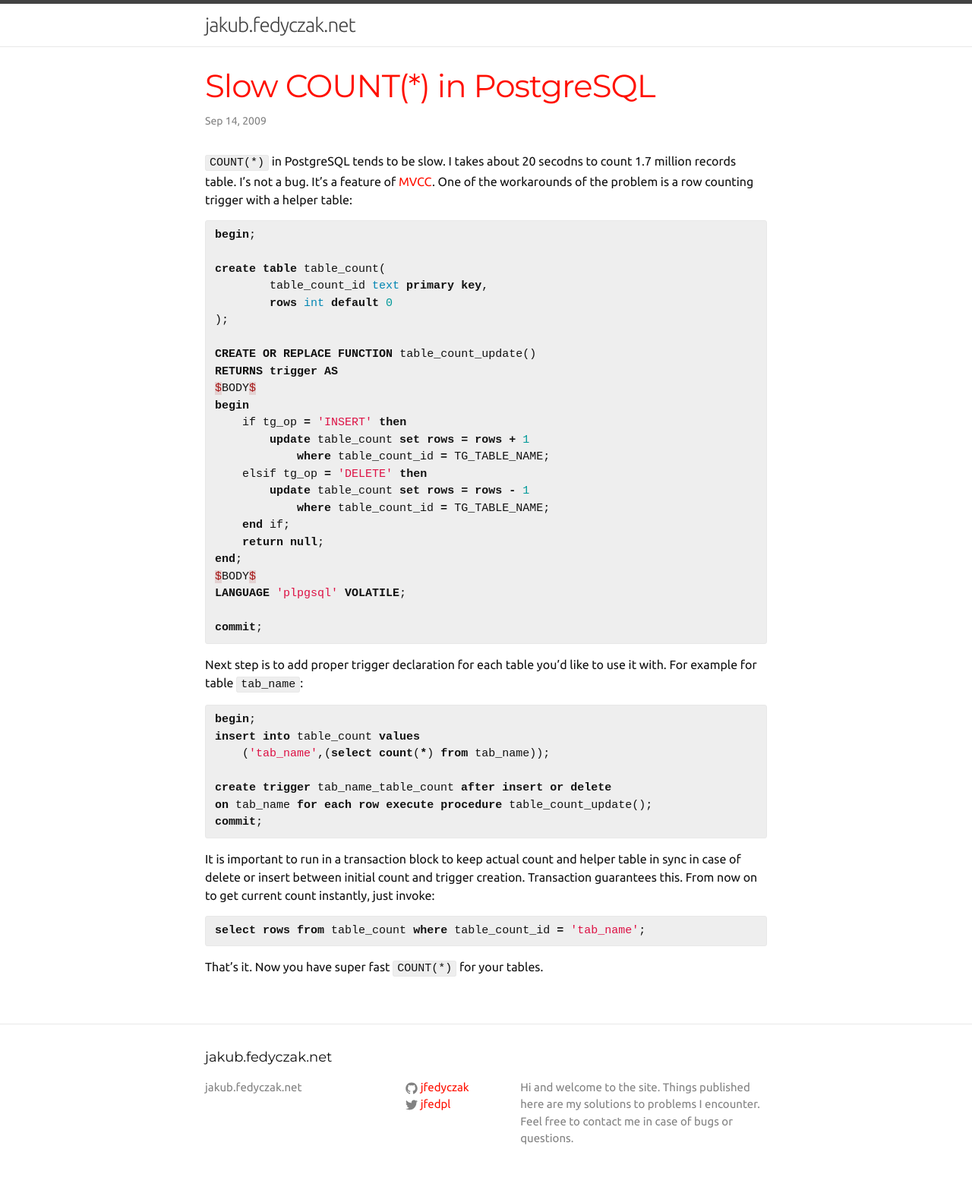
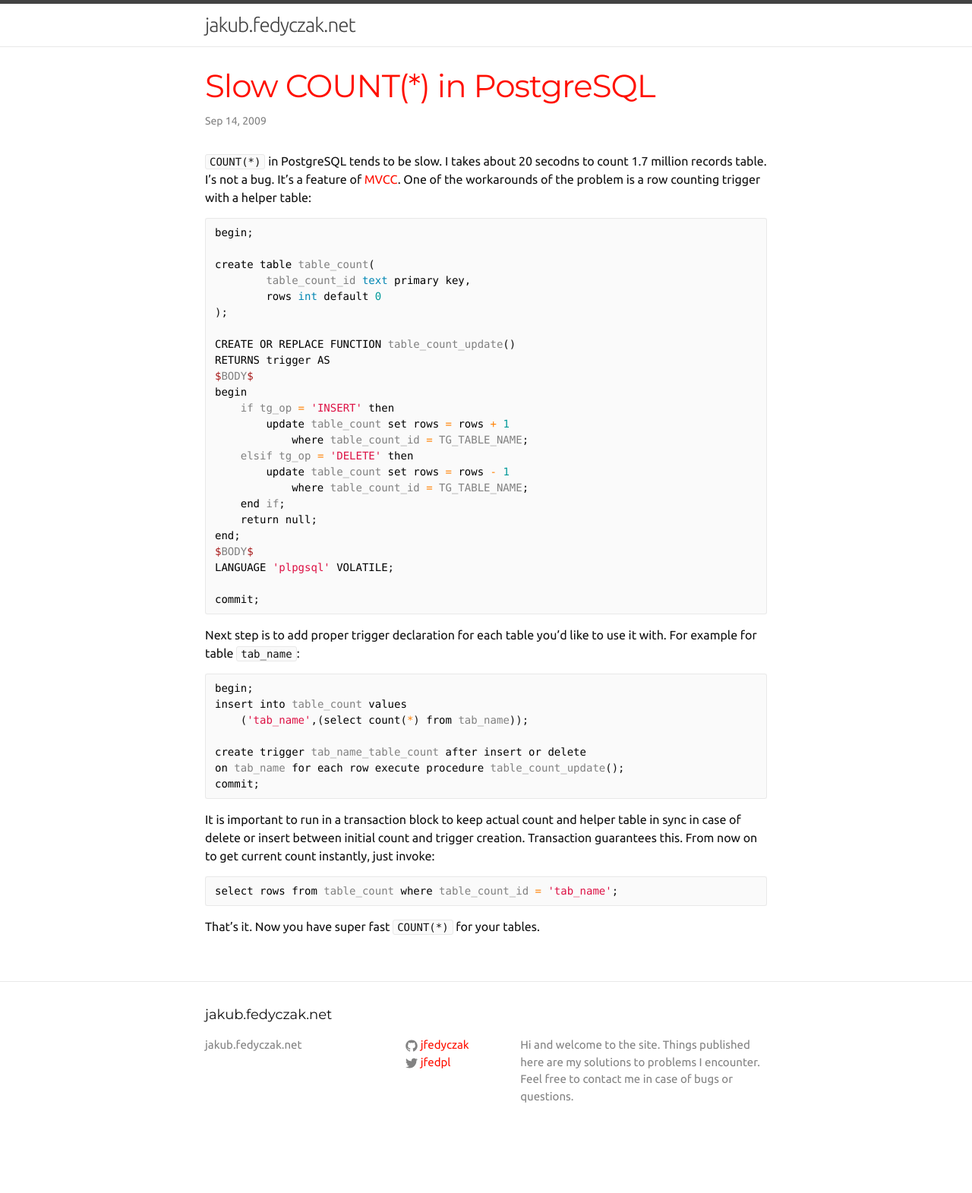
Before and after one commit to jfedyczak/jfedyczak.github.io, a Jekyll site: the page built from _posts/2009-09-14-slow-count-in-postgresql.markdown, in a window 1280 px wide. Shown: the whole page at 76% size. Built offline with Jekyll 4.4.1, drawn with Linux system fonts in a browser that asks for light colours; after the commit the page ends 1515 px from its top, so only the background shows below that.

Commit message:
Highlighting styles

```diff
--- a/_sass/_base.scss
+++ b/_sass/_base.scss
@@ -134,11 +134,11 @@ blockquote {
  */
 pre,
 code {
-    font-size: 15px;
+    font-size: 14px;
     border: 1px solid $grey-color-light;
     border-radius: 3px;
-    background-color: #eee;
-    font-family: monospace;
+    background-color: #fafafa;
+    font-family: "Menlo", "Roboto Mono", "Roboto";
 }
 
 code {
--- a/_sass/_syntax-highlighting.scss
+++ b/_sass/_syntax-highlighting.scss
@@ -2,21 +2,21 @@
  * Syntax highlighting styles
  */
 .highlight {
-    background: #fff;
+    background: #fafafa;
     @extend %vertical-rhythm;
 
     .highlighter-rouge & {
-      background: #eee;
+      background: #fafafa;
     }
 
     .c     { color: #998; font-style: italic } // Comment
-    .err   { color: #a61717; background-color: #e3d2d2 } // Error
-    .k     { font-weight: bold } // Keyword
-    .o     { font-weight: bold } // Operator
+    .err   { color: #a61717; } // Error
+    .k     { color: black; } // Keyword
+    .o     { color: #ff8000; } // Operator
     .cm    { color: #998; font-style: italic } // Comment.Multiline
-    .cp    { color: #999; font-weight: bold } // Comment.Preproc
+    .cp    { color: #999; } // Comment.Preproc
     .c1    { color: #998; font-style: italic } // Comment.Single
-    .cs    { color: #999; font-weight: bold; font-style: italic } // Comment.Special
+    .cs    { color: #999; font-style: italic } // Comment.Special
     .gd    { color: #000; background-color: #fdd } // Generic.Deleted
     .gd .x { color: #000; background-color: #faa } // Generic.Deleted.Specific
     .ge    { font-style: italic } // Generic.Emph
@@ -26,7 +26,7 @@
     .gi .x { color: #000; background-color: #afa } // Generic.Inserted.Specific
     .go    { color: #888 } // Generic.Output
     .gp    { color: #555 } // Generic.Prompt
-    .gs    { font-weight: bold } // Generic.Strong
+    .gs    { color: black } // Generic.Strong
     .gu    { color: #aaa } // Generic.Subheading
     .gt    { color: #a00 } // Generic.Traceback
     .kc    { font-weight: bold } // Keyword.Constant
@@ -36,6 +36,7 @@
     .kt    { color: #458; font-weight: bold } // Keyword.Type
     .m     { color: #099 } // Literal.Number
     .s     { color: #d14 } // Literal.String
+    .n     { color: #808080; }
     .na    { color: #008080 } // Name.Attribute
     .nb    { color: #0086B3 } // Name.Builtin
     .nc    { color: #458; font-weight: bold } // Name.Class
```
